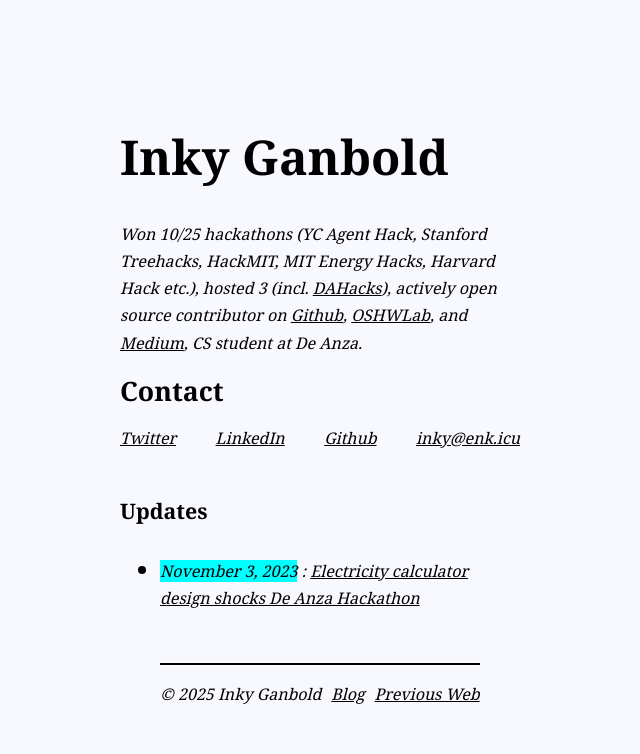
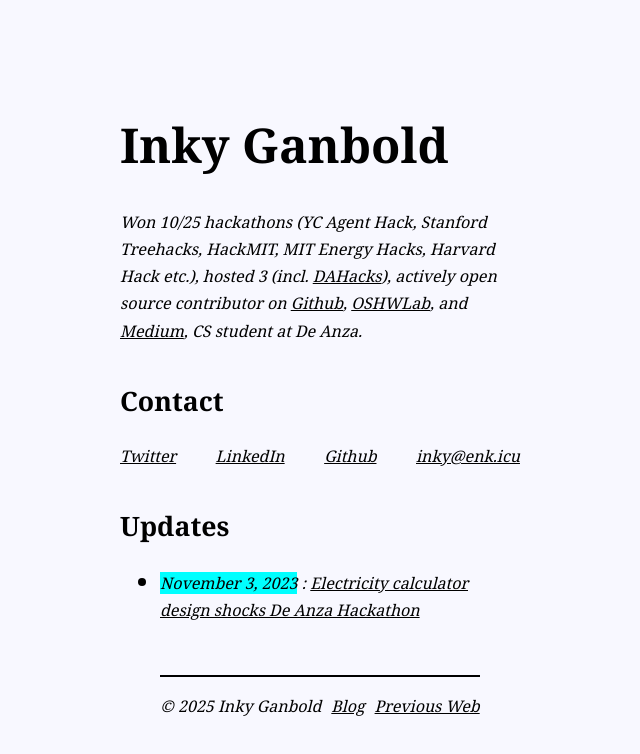
Before and after one commit to enkhbold470/founder-bio, a Next.js app: page / in a window 1280 px wide. Shown: the top 754 px of the page, without its empty margins (320-960 px from the left). Built offline with nearby package versions, Linux system fonts and the light colour scheme.

Commit message:
Enhance layout and styling of the homepage by adjusting padding and margins; update section headers for better visual hierarchy and readability.

```diff
--- a/app/globals.css
+++ b/app/globals.css
@@ -19,6 +19,7 @@
   font-size: 20pt;
   font-weight: 700;
   text-align: left;
+  margin-bottom: 0.5rem;
 }
 
 footer {
@@ -26,8 +27,8 @@
   font-weight: 400;
   gap: 10px;
   display: flex;
+  flex-direction: row;
   margin-top: 30px;
-
 }
 
 p {
@@ -45,7 +46,7 @@
 }
 
 a:hover {
-  color: #000000;
+  color: #0000ff;
   text-decoration: underline;
 }
 
--- a/app/layout.tsx
+++ b/app/layout.tsx
@@ -28,6 +28,8 @@
         {children}
         <Analytics />
         {/* Add Google Analytics or other analytics here later */}
+                {/* Add Google Analytics or other analytics here later */}
+
       </body>
     </html>
   );
--- a/app/not-found.tsx
+++ b/app/not-found.tsx
@@ -2,19 +2,18 @@
 
 export default function NotFound() {
   return (
-    <div className="h-screen overflow-hidden bg-white flex flex-col justify-center items-center p-2">
+    <div className="flex min-h-screen items-center justify-center">
       <main className="text-center">
-        <h1 className="text-black  mb-2" style={{ fontSize: '12pt' }}>
+        <h1 className="text-3xl font-bold mb-4">
           404 - Page Not Found
         </h1>
-        <p className="text-black  mb-2" style={{ fontSize: '12pt' }}>
+        <p className="mb-6">
           The page you are looking for does not exist.
         </p>
         <Link
           href="/"
-          className="text-black  underline"
-          style={{ fontSize: '12pt' }}
           aria-label="Return to home page"
+          className="underline text-black hover:text-black"
         >
           Back to Home
         </Link>
--- a/app/page.tsx
+++ b/app/page.tsx
@@ -3,24 +3,24 @@
 
 export default function Home() {
   return (
-    <div className="min-h-screen overflow-hidden flex flex-col justify-center items-center p-2">
+    <div className="min-h-screen overflow-hidden flex flex-col justify-center items-center p-4 sm:p-6 md:p-8">
       <main className="flex flex-col items-center justify-center max-w-[400px]">
         {/* Intro Section */}
-        <header className="text-center mb-2">
+        <header className="text-center mb-4 sm:mb-6">
           <h1 className="name">
             {siteConfig.name}
           </h1>
-          <p className="text-left p-2 text-spacing-4">
+          <p className="text-left p-2 sm:p-3 text-spacing-4">
             {renderBioWithLinks(siteConfig.bio.text, siteConfig.bio.links)}
           </p>
         </header>
 
         {/* Contact Section */}
-        <section className="text-center mb-2 w-full">
-          <div className="title">Contact</div>
+        <section className="text-center mb-4 sm:mb-6 w-full">
+          <h2 className="title">Contact</h2>
           <div className="flex justify-between">
             {siteConfig.contactDisplay.map((contactItem, index) => (
-              <p key={`${contactItem.type}-${index}`} className="text-left p-2">
+              <p key={`${contactItem.type}-${index}`} className="text-left p-2 sm:p-3">
                 <a
                   href={contactItem.url}
                   aria-label={`${siteConfig.name} ${contactItem.label}`}
@@ -34,8 +34,8 @@
           </div>
         </section>
 
-        <section className="text-center w-full">
-          <h4 className="flex">Updates</h4>
+        <section className="text-center w-full mb-4 sm:mb-6">
+          <h2 className="title">Updates</h2>
 
             <ul>
               {recentUpdates.map((update) => (
@@ -51,20 +51,17 @@
       </main>
 
       {/* Footer Section */}
-      <footer className="text-center p-2 border-t-2 border-black">
+      <footer className="text-center p-4 sm:p-6 border-t-2 border-black">
         <p className="text-left ">
           © 2025 {siteConfig.name}
         </p>
 
 
-        <p className="flex align-top">
-
-           <a href="https://bio.enk.icu/blog" target="_blank" rel="noopener noreferrer">Blog</a>
-
+        <p className="text-left">
+          <a href="https://bio.enk.icu/blog" target="_blank" rel="noopener noreferrer">Blog</a>
         </p>
 
-
-        <p className="flex align-top">
+        <p className="text-left">
           <a href="https://bio.enk.icu" target="_blank" rel="noopener noreferrer">Previous Web</a>
         </p>
 
```
